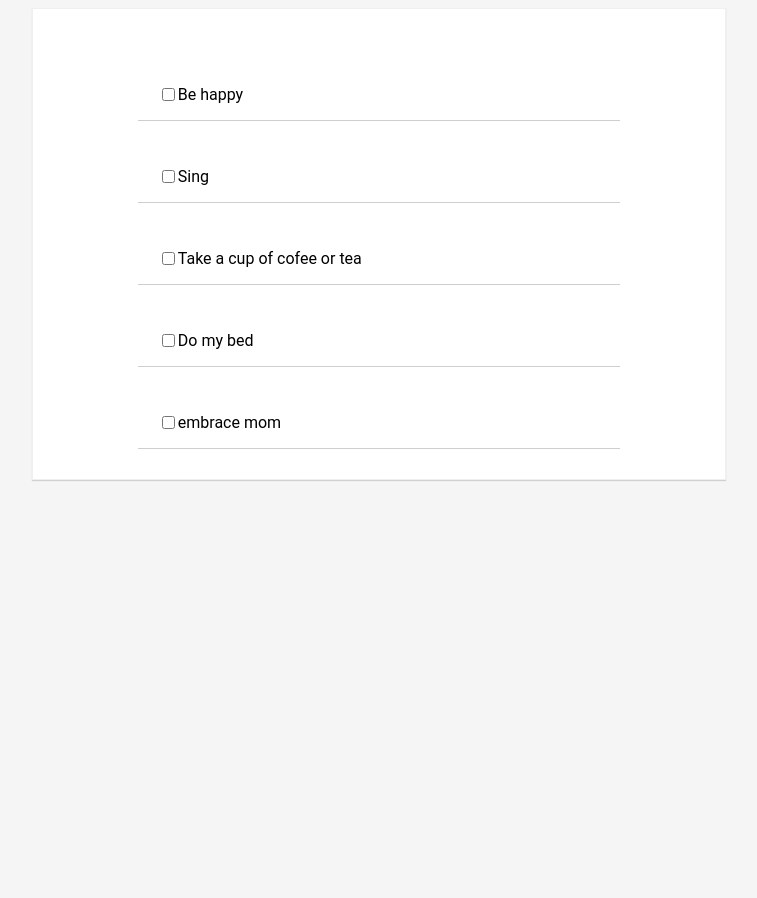
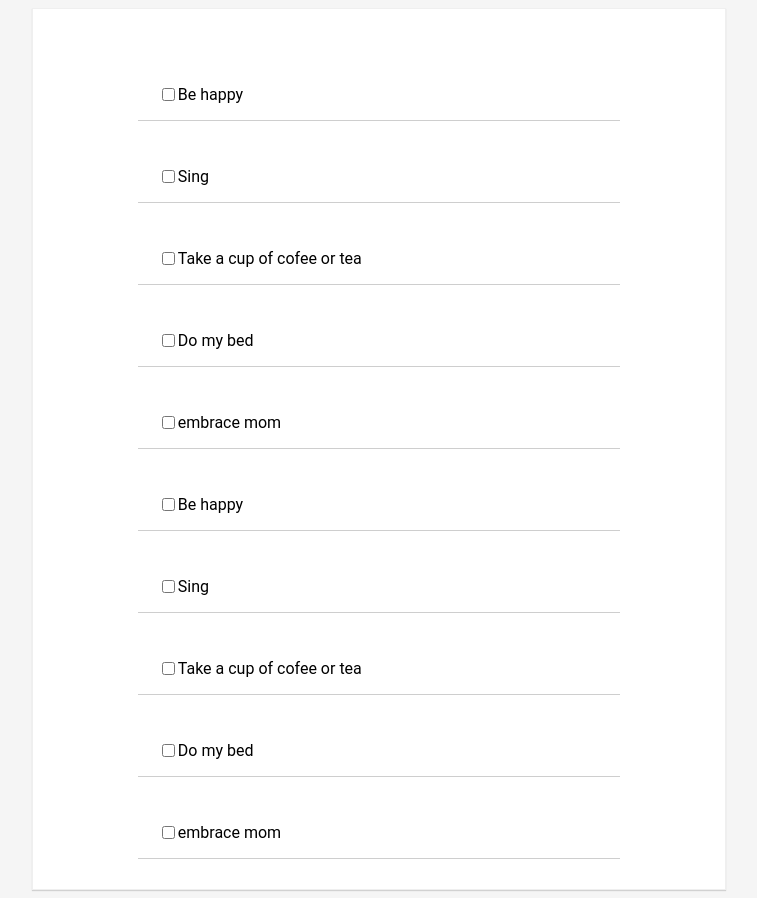
Before and after one commit to camilamontealegre/to-do-app-, a React (Create React App) app: page / in a window 1280 px wide. Shown: the whole page, without its empty margins (261-1018 px from the left). Before the commit the page ends 800 px from the top, so only its background shows below. Built offline with nearby package versions, Linux system fonts and the light colour scheme.

Commit message:
kjcbfjñf

```diff
--- a/src/todosData.js
+++ b/src/todosData.js
@@ -23,6 +23,32 @@ const todosData=[
         id:5,
         task:"embrace mom",
         completed:false
+    },
+    {
+        id:6,
+        task:"Be happy",
+        completed:false
+    },
+    {
+        id:7,
+        task:"Sing",
+        completed:false
+    },
+    {
+        id:8,
+        task:"Take a cup of cofee or tea",
+        completed:false
+    },
+    {
+        id:9,
+        task:"Do my bed",
+        completed:false
+    },
+    {
+        id:10,
+        task:"embrace mom",
+        completed:false
     }
+
     ]
     export default todosData
```
Also changed, not shown: 1 other file (tests, documents, lock files or other folders).
